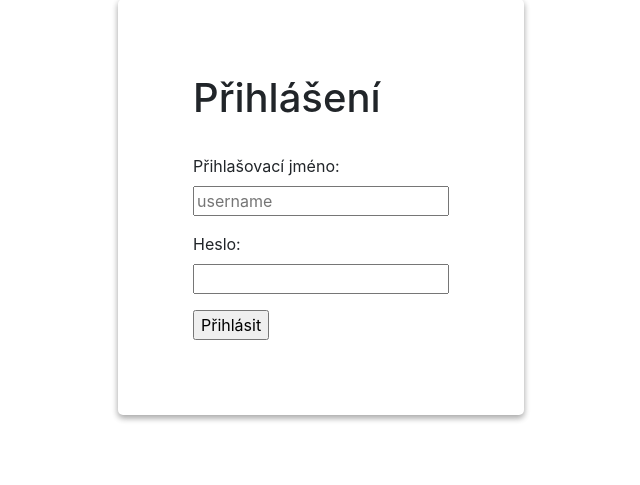
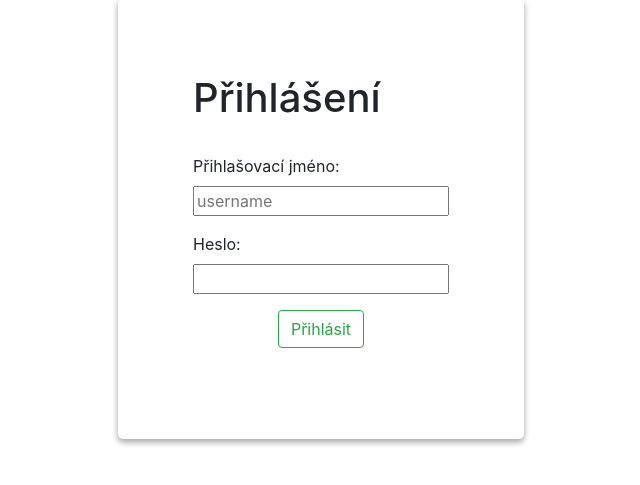
Before and after one commit to Jonnymen/IIS-projekt, a Django app: page /login/ in a window 1280 px wide. Shown: the part 137-622 px from the top of the page, without its empty margins (319-959 px from the left). Run offline with Django 3.2, Linux system fonts and the light colour scheme; some libraries are stand-ins or nearby versions.

Commit message:
Login html

```diff
--- a/IIS_project/Kulecnik/templates/registration/login.html
+++ b/IIS_project/Kulecnik/templates/registration/login.html
@@ -14,7 +14,7 @@
                 <label for="password">Heslo:</label><br>
                 <input type="password" name="password">
             </p>
-            <input type="submit" value="Přihlásit" />
+            <p align="center"><input type="submit" class="btn btn-outline-success" value="Přihlásit" /></p>
         </form>
     </div>
 </div>
```
